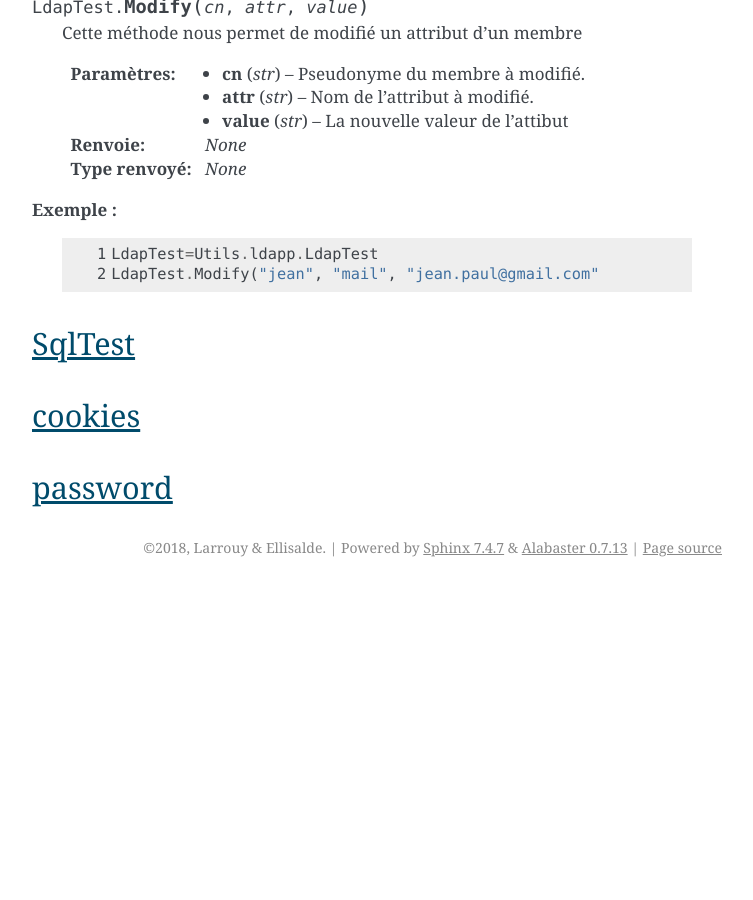
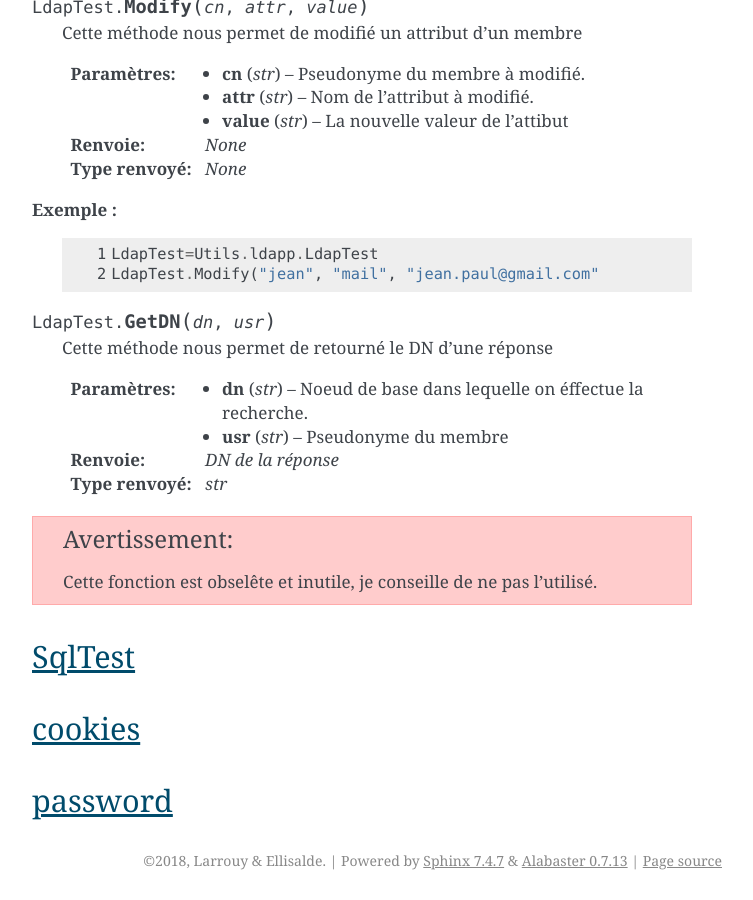
Before and after one commit to soldatroket/ProjetHacking, a Sphinx documentation site: the page built from Documentation/classe.rst, in a window 1280 px wide and 900 px high, scrolled down 3959 px. Shown: the whole window, without its empty margins (388-1141 px from the left). Built offline with Sphinx 7.4.7, drawn with Linux system fonts in a browser that asks for light colours; before the commit the page ends 4546 px from its top, so only the background shows below that.

Commit message:
Update classe.rst

```diff
--- a/Documentation/classe.rst
+++ b/Documentation/classe.rst
@@ -194,6 +194,16 @@ LdapTest
       LdapTest=Utils.ldapp.LdapTest
       LdapTest.Modify("jean", "mail", "jean.paul@gmail.com"
 
+.. method:: LdapTest.GetDN(dn, usr)
+
+   Cette méthode nous permet de retourné le DN d'une réponse
+
+   :param str dn: Noeud de base dans lequelle on éffectue la recherche.
+   :param str usr: Pseudonyme du membre
+   :return: *DN de la réponse*
+   :rtype: *str*
+
+.. warning:: Cette fonction est obselête et inutile, je conseille de ne pas l'utilisé.
 
 SqlTest
 -------
```
